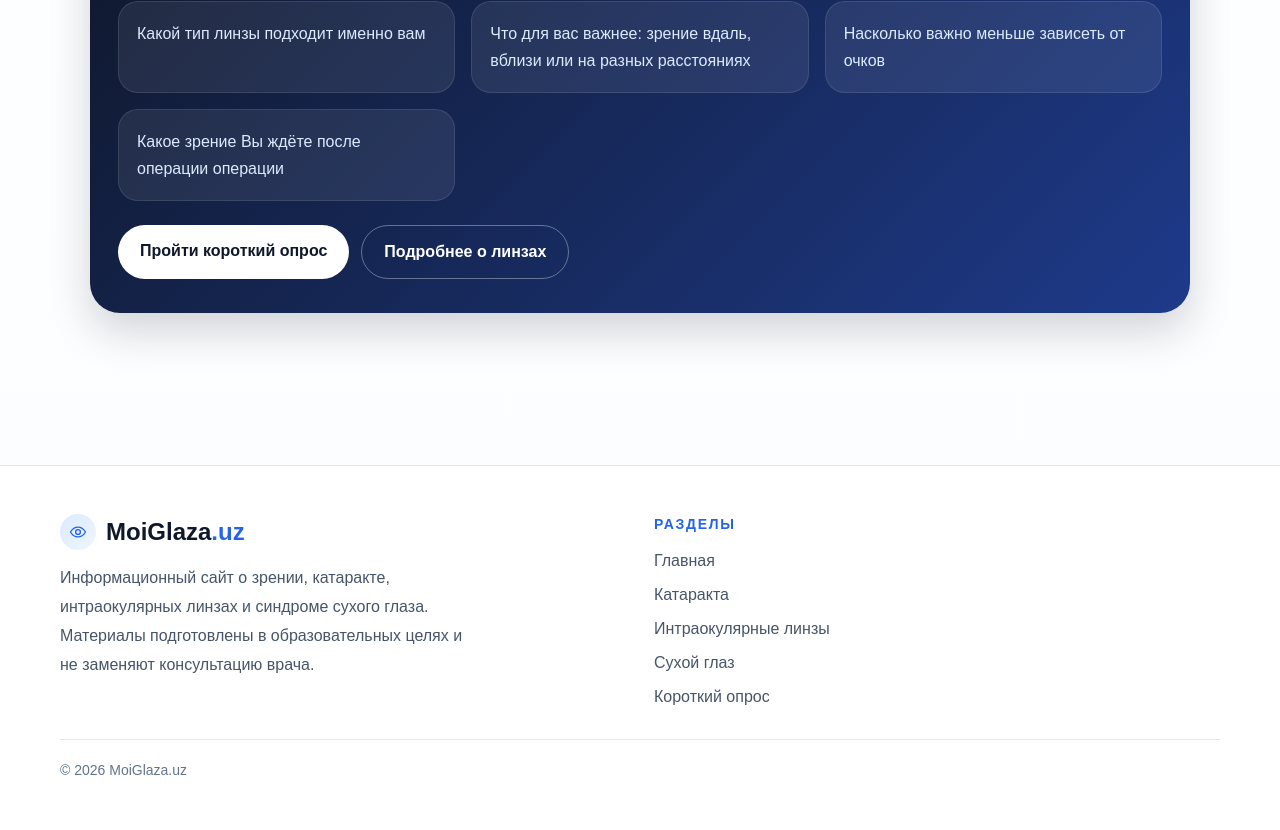
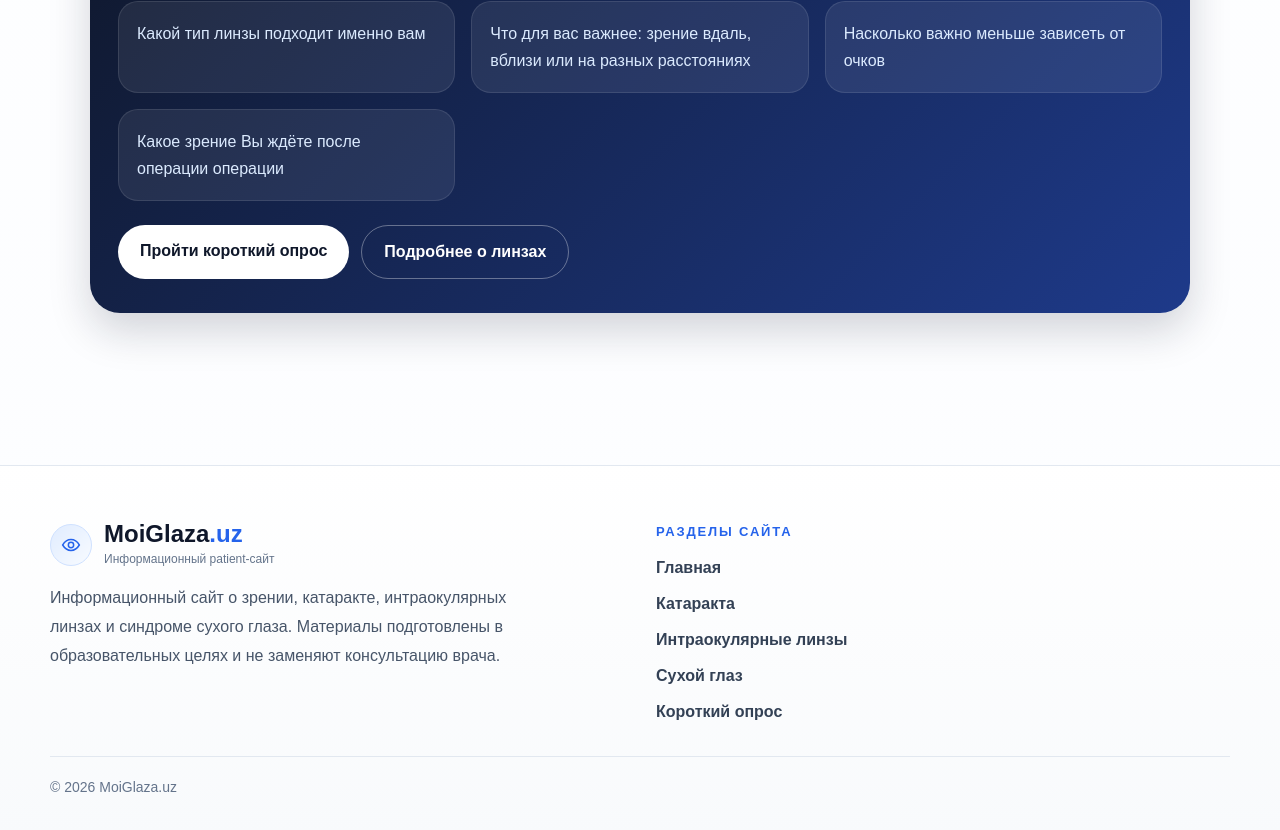
Before and after one commit to Amidro/moiglaza, a Next.js app: page /ru/katarakta in a window 1280 px wide. Shown: the part 1797-2627 px from the top of the page. Built offline with nearby package versions, Linux system fonts and the light colour scheme.

Commit message:
Update Footer.tsx

```diff
--- a/components/Footer.tsx
+++ b/components/Footer.tsx
@@ -3,17 +3,17 @@ export default function Footer() {
     <footer
       style={{
         marginTop: 80,
-        padding: "48px 20px 36px",
-        background: "#ffffff",
+        padding: "56px 20px 36px",
+        background: "linear-gradient(180deg, #ffffff 0%, #f8fafc 100%)",
         borderTop: "1px solid #e2e8f0"
       }}
     >
-      <div style={{ maxWidth: 1160, margin: "0 auto" }}>
+      <div style={{ maxWidth: 1180, margin: "0 auto" }}>
         <div
           style={{
             display: "grid",
             gridTemplateColumns: "repeat(auto-fit,minmax(260px,1fr))",
-            gap: 28,
+            gap: 32,
             alignItems: "start"
           }}
         >
@@ -22,24 +22,25 @@ export default function Footer() {
               style={{
                 display: "flex",
                 alignItems: "center",
-                gap: 10,
-                marginBottom: 14
+                gap: 12,
+                marginBottom: 16
               }}
             >
               <div
                 style={{
-                  width: 36,
-                  height: 36,
+                  width: 42,
+                  height: 42,
                   borderRadius: 999,
-                  background: "linear-gradient(135deg, #dbeafe 0%, #eff6ff 100%)",
+                  background: "linear-gradient(135deg, #e0ecff 0%, #f8fbff 100%)",
+                  border: "1px solid #cfe1ff",
                   display: "flex",
                   alignItems: "center",
                   justifyContent: "center"
                 }}
               >
                 <svg
-                  width="18"
-                  height="18"
+                  width="20"
+                  height="20"
                   viewBox="0 0 24 24"
                   fill="none"
                   aria-hidden="true"
@@ -53,14 +54,26 @@ export default function Footer() {
                 </svg>
               </div>
 
+              <div>
                 <div
                   style={{
-                  fontWeight: 700,
+                    fontWeight: 800,
                     fontSize: 24,
-                  color: "#0f172a"
+                    color: "#0f172a",
+                    lineHeight: 1
                   }}
                 >
                   MoiGlaza<span style={{ color: "#2563eb" }}>.uz</span>
+                </div>
+                <div
+                  style={{
+                    fontSize: 12,
+                    color: "#64748b",
+                    marginTop: 4
+                  }}
+                >
+                  Информационный patient-сайт
+                </div>
               </div>
             </div>
 
@@ -68,7 +81,7 @@ export default function Footer() {
               style={{
                 color: "#475569",
                 lineHeight: 1.8,
-                maxWidth: 420,
+                maxWidth: 460,
                 margin: 0,
                 fontSize: 16
               }}
@@ -82,25 +95,22 @@ export default function Footer() {
           <div>
             <div
               style={{
-                fontSize: 14,
+                fontSize: 13,
                 fontWeight: 800,
-                letterSpacing: "0.12em",
+                letterSpacing: "0.14em",
                 textTransform: "uppercase",
                 color: "#2563eb",
                 marginBottom: 14
               }}
             >
-              Разделы
+              Разделы сайта
             </div>
 
-            <div style={{ display: "grid", gap: 10 }}>
+            <div style={{ display: "grid", gap: 12 }}>
               {[
                 { label: "Главная", href: "/ru" },
                 { label: "Катаракта", href: "/ru/katarakta" },
-                {
-                  label: "Интраокулярные линзы",
-                  href: "/ru/intraokulyarnye-linzy"
-                },
+                { label: "Интраокулярные линзы", href: "/ru/intraokulyarnye-linzy" },
                 { label: "Сухой глаз", href: "/ru/suhoj-glaz" },
                 { label: "Короткий опрос", href: "/ru/start" }
               ].map((item) => (
@@ -109,8 +119,9 @@ export default function Footer() {
                   href={item.href}
                   style={{
                     textDecoration: "none",
-                    color: "#475569",
-                    fontSize: 16
+                    color: "#334155",
+                    fontSize: 16,
+                    fontWeight: 600
                   }}
                 >
                   {item.label}
@@ -122,7 +133,7 @@ export default function Footer() {
 
         <div
           style={{
-            marginTop: 30,
+            marginTop: 32,
             paddingTop: 20,
             borderTop: "1px solid #e2e8f0",
             color: "#64748b",
```
Lines whose indentation alone changed are shown as unchanged.
